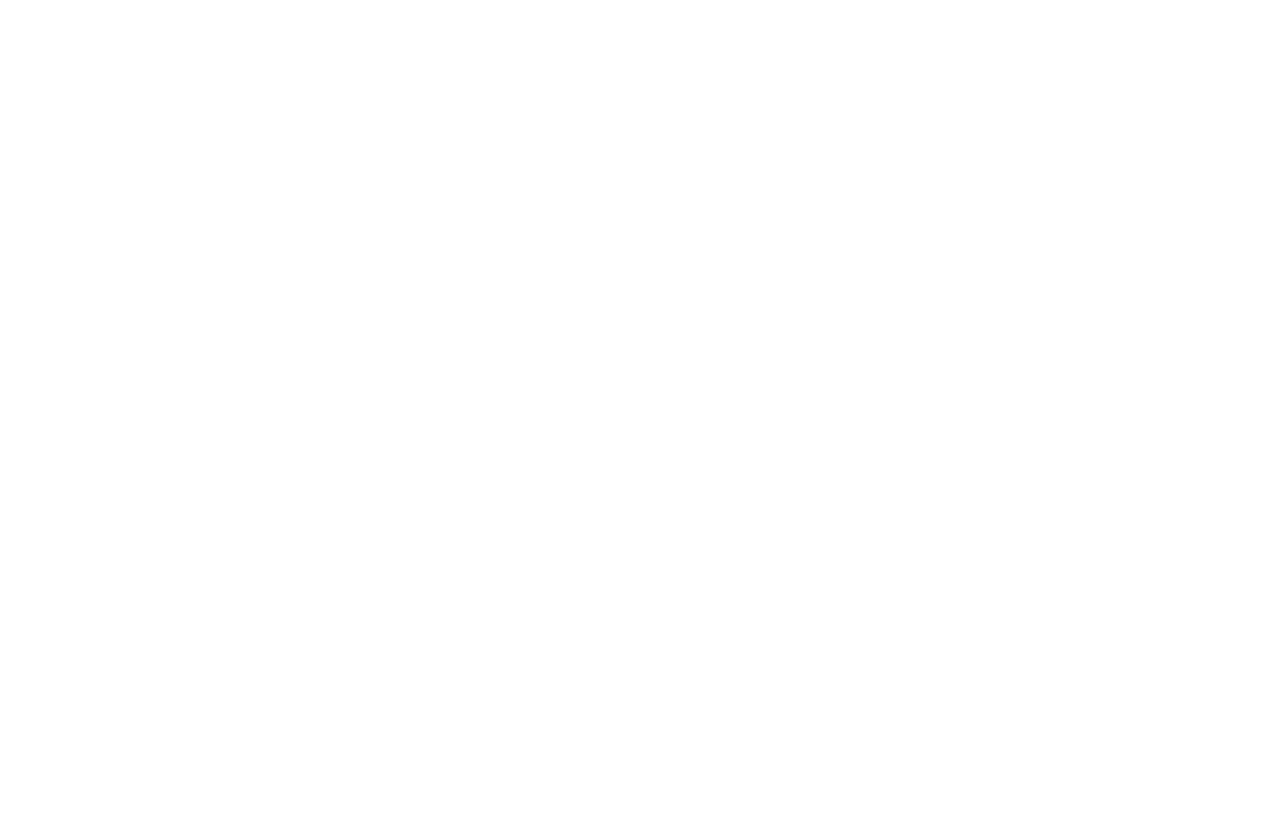
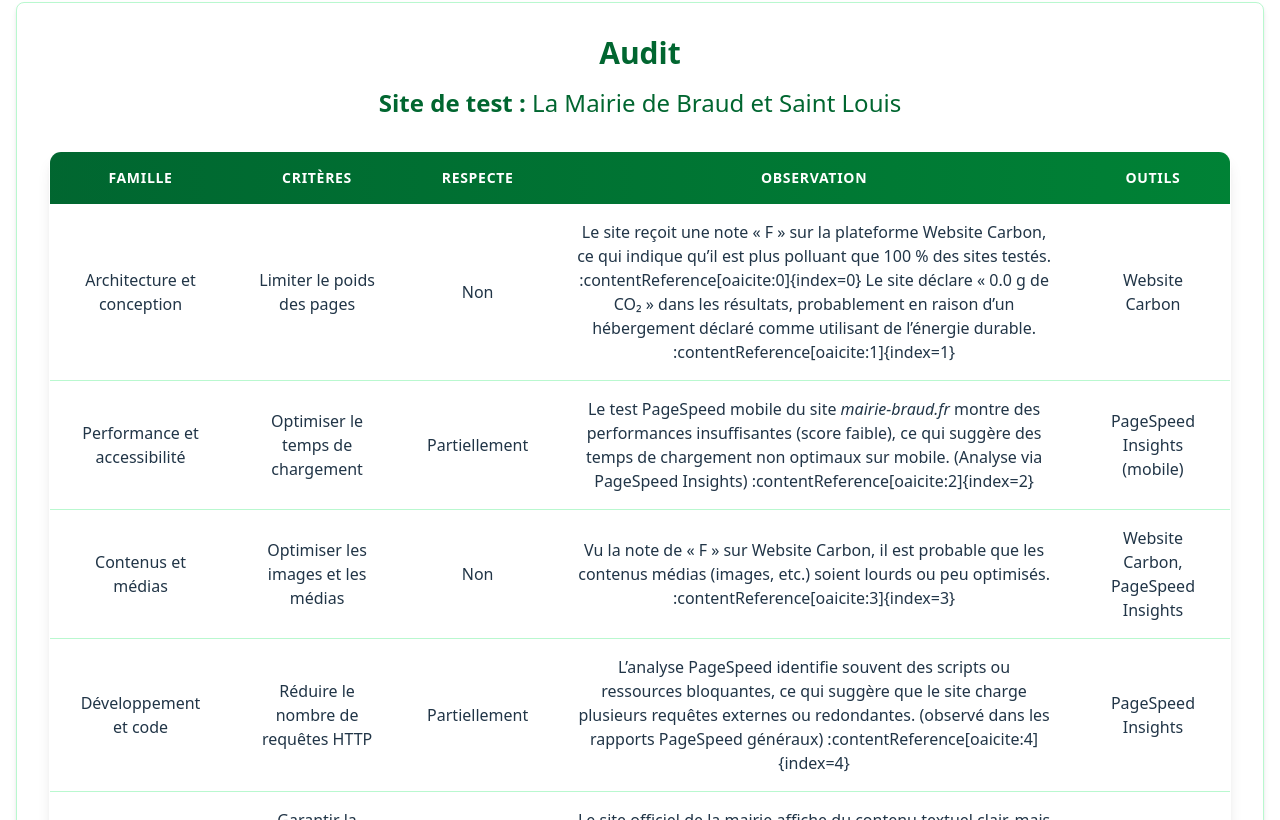
Before and after one commit to NotSkilix/BUT5-Ecoconception-WEB, a React (Vite) app: page /rgesn in a window 1280 px wide. Shown: the part 1960-2780 px from the top of the page. Before the commit the page ends 1994 px from the top, so only its background shows below. Built offline with nearby package versions, Linux system fonts and the light colour scheme.

Commit message:
feat(RGESN): add Audit component with data table and integrate into RGESN page

```diff
--- /dev/null
+++ b/src/components/RGESN/Audit.jsx
@@ -0,0 +1,15 @@
+import data from "../../data/rgesn/rgesn.json"
+import Table from "../shared/Table.jsx"
+import TextSection from "../shared/TextSection.jsx";
+const Audit = () => {
+    const audit = data.audit
+    return (
+        <div>
+            <TextSection
+                title={audit.title} />
+            <Table document={audit}/>
+        </div>
+    )
+}
+
+export default Audit
--- a/src/components/RGESN/RGESNPage.jsx
+++ b/src/components/RGESN/RGESNPage.jsx
@@ -1,6 +1,7 @@
 import Navbar from "../shared/Navbar.jsx";
 import Introduction from "./Introduction.jsx";
 import ButtonTopPage from "../shared/ButtonTopPage.jsx";
+import Audit from "./Audit.jsx";
 
 const RGESNPage = () => {
     return (
@@ -15,6 +16,10 @@
                         <h2>Introduction</h2>
                         <Introduction />
                     </div>
+                    <div className="mb-4 space-y-4 py-8 px-8 bg-white rounded-lg shadow-md border border-green-200">
+                        <h2>Audit</h2>
+                        <Audit />
+                    </div>
                 </div>
             </div>
 
--- /dev/null
+++ b/src/components/RGESN/audit.jsx
@@ -0,0 +1,21 @@
+import data from "../../data/rgesn/rgesn.json"
+import TextSection from "../shared/TextSection.jsx";
+
+const Introduction = () => {
+    const introduction = data.introduction
+    return (
+        <div>
+            {introduction.map((selection, selectionKey) => (
+                <div key={selectionKey}>
+                    <TextSection title={selection.title} subtitle={selection.subtitle} />
+                    {selection.data.map((value, key) => (
+                        <TextSection key={key} title={value.title} subtitle={value.subtitle} images={value.images}
+                        content={value.content} titleSize={"h4"}/>
+                    ))}
+                </div>
+            ))}
+        </div>
+    )
+}
+
+export default Introduction
--- /dev/null
+++ b/src/components/shared/Table.jsx
@@ -0,0 +1,32 @@
+
+const Table = ({document}) => {
+    const tableHead = document.fields
+    const tableData = document.data
+
+    return (
+        <div>
+            <table className={"w-full rounded-xl overflow-hidden shadow-lg border border-green-200"}>
+                <thead className={"bg-gradient-to-r from-green-800 to-green-700 text-white"}>
+                <tr>
+                    {tableHead.map((value) => (
+                        <th key={value.field_name} className={"px-6 py-4 text-center text-sm font-semibold uppercase tracking-wider"}>
+                               {value.display_name}
+                        </th>
+                    ))}
+                </tr>
+                </thead>
+                <tbody className={"divide-y divide-green-200 bg-white"}>
+                {tableData.map((row, rKey) => (
+                    <tr key={rKey}>
+                        {tableHead.map((element, key) => (
+                            <td key={key} className={"px-6 py-4 text-center"} dangerouslySetInnerHTML={{ __html: row[element.field_name] }}></td>
+                        ))}
+                    </tr>
+                ))}
+                </tbody>
+            </table>
+        </div>
+    )
+}
+
+export default Table;
--- a/src/data/rgesn/rgesn.json
+++ b/src/data/rgesn/rgesn.json
@@ -54,5 +54,67 @@
         }
       ]
     }
-  ]
+  ],
+  "audit" : {
+    "title" : "Site de test : <a href='https://www.mairie-braud.fr target='_blank'>La Mairie de Braud et Saint Louis</a>",
+    "fields" : [
+      {
+        "field_name" : "famille",
+        "display_name" : "Famille"
+      },
+      {
+        "field_name" : "critere",
+        "display_name" : "Critères"
+      },
+      {
+        "field_name" : "respecte",
+        "display_name" : "Respecte"
+      },
+      {
+        "field_name" : "observations",
+        "display_name": "Observation"
+      },
+      {
+        "field_name" : "outils",
+        "display_name": "Outils"
+      }
+    ],
+    "data": [
+      {
+        "famille": "Architecture et conception",
+        "critere": "Limiter le poids des pages",
+        "respecte": "Non",
+        "observations": "Le site reçoit une note « F » sur la plateforme Website Carbon, ce qui indique qu’il est plus polluant que 100 % des sites testés. :contentReference[oaicite:0]{index=0} Le site déclare « 0.0 g de CO₂ » dans les résultats, probablement en raison d’un hébergement déclaré comme utilisant de l’énergie durable. :contentReference[oaicite:1]{index=1}",
+        "outils": "Website Carbon"
+      },
+      {
+        "famille": "Performance et accessibilité",
+        "critere": "Optimiser le temps de chargement",
+        "respecte": "Partiellement",
+        "observations": "Le test PageSpeed mobile du site <i>mairie-braud.fr</i> montre des performances insuffisantes (score faible), ce qui suggère des temps de chargement non optimaux sur mobile. (Analyse via PageSpeed Insights) :contentReference[oaicite:2]{index=2}",
+        "outils": "PageSpeed Insights (mobile)"
+      },
+      {
+        "famille": "Contenus et médias",
+        "critere": "Optimiser les images et les médias",
+        "respecte": "Non",
+        "observations": "Vu la note de « F » sur Website Carbon, il est probable que les contenus médias (images, etc.) soient lourds ou peu optimisés. :contentReference[oaicite:3]{index=3}",
+        "outils": "Website Carbon, PageSpeed Insights"
+      },
+      {
+        "famille": "Développement et code",
+        "critere": "Réduire le nombre de requêtes HTTP",
+        "respecte": "Partiellement",
+        "observations": "L’analyse PageSpeed identifie souvent des scripts ou ressources bloquantes, ce qui suggère que le site charge plusieurs requêtes externes ou redondantes. (observé dans les rapports PageSpeed généraux) :contentReference[oaicite:4]{index=4}",
+        "outils": "PageSpeed Insights"
+      },
+      {
+        "famille": "Design et expérience utilisateur",
+        "critere": "Garantir la sobriété et l’accessibilité du design",
+        "respecte": "Partiellement",
+        "observations": "Le site officiel de la mairie affiche du contenu textuel clair, mais la note « Partiellement conforme » pour l’accessibilité est signalée dans les mentions légales du site IntraMuros. :contentReference[oaicite:5]{index=5}",
+        "outils": "IntraMuros / site officiel"
+      }
+    ]
+  }
 }
```
